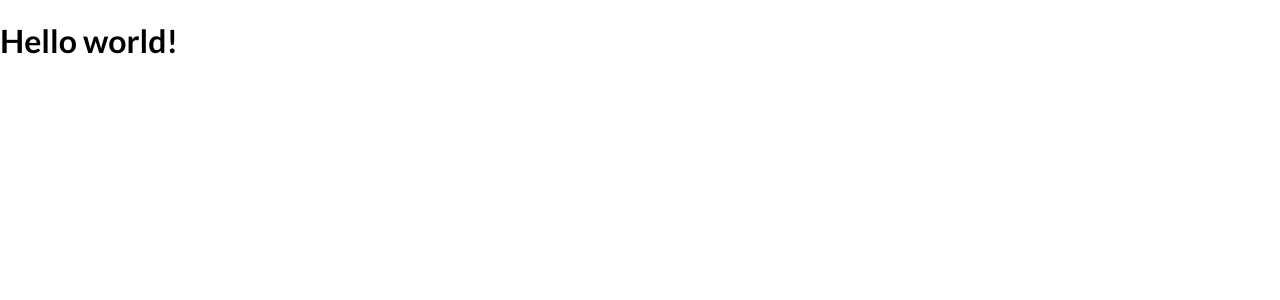
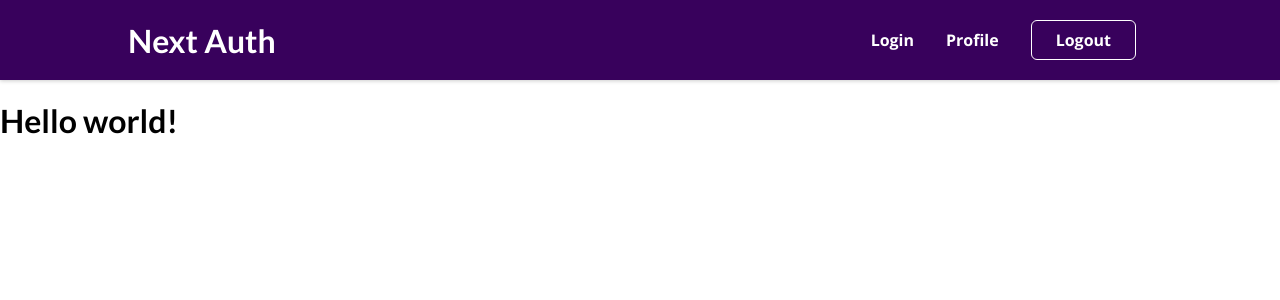
Before and after one commit to Drelanis/Next_EducationalProject, a Next.js app: page / in a window 1280 px wide. Shown: the top 300 px of the page. Built offline with nearby package versions, Linux system fonts and the light colour scheme.

Commit message:
add layout

```diff
--- /dev/null
+++ b/src/components/layout/MainNavigation.tsx
@@ -0,0 +1,39 @@
+import Link from "next/link";
+import classes from "./styles.module.css";
+
+import { signOut, useSession } from "next-auth/react";
+
+export const MainNavigation = () => {
+  // const { data: session, status } = useSession();
+
+  // const loading = status === "loading";
+
+  // const logoutHandler = () => signOut();
+
+  return (
+    <header className={classes.header}>
+      <Link href="/">
+        <div className={classes.logo}>Next Auth</div>
+      </Link>
+      <nav>
+        <ul>
+          {/* {!session && !loading && ( */}
+          <li>
+            <Link href="/auth">Login</Link>
+          </li>
+          {/* )} */}
+          {/* {session && ( */}
+          <li>
+            <Link href="/profile">Profile</Link>
+          </li>
+          {/* )} */}
+          {/* {session && ( */}
+          <li>
+            <button>Logout</button>
+          </li>
+          {/* )} */}
+        </ul>
+      </nav>
+    </header>
+  );
+};
--- /dev/null
+++ b/src/components/layout/index.tsx
@@ -0,0 +1,11 @@
+import { PropsWithChildren } from "react";
+import { MainNavigation } from "./MainNavigation";
+
+export const Layout = (props: PropsWithChildren) => {
+  return (
+    <>
+      <MainNavigation />
+      <main>{props.children}</main>
+    </>
+  );
+};
--- /dev/null
+++ b/src/components/layout/styles.module.css
@@ -0,0 +1,55 @@
+.header {
+  width: 100%;
+  height: 5rem;
+  background-color: #38015c;
+  box-shadow: 0 1px 4px rgba(0, 0, 0, 0.2);
+  display: flex;
+  justify-content: space-between;
+  align-items: center;
+  padding: 0 10%;
+}
+
+.logo {
+  font-family: "Lato", sans-serif;
+  font-size: 2rem;
+  color: white;
+  margin: 0;
+}
+
+.header ul {
+  list-style: none;
+  margin: 0;
+  padding: 0;
+  display: flex;
+  align-items: baseline;
+}
+
+.header li {
+  margin: 0 1rem;
+}
+
+.header a {
+  text-decoration: none;
+  color: white;
+  font-weight: bold;
+}
+
+.header button {
+  font: inherit;
+  background-color: transparent;
+  border: 1px solid white;
+  color: white;
+  font-weight: bold;
+  padding: 0.5rem 1.5rem;
+  border-radius: 6px;
+  cursor: pointer;
+}
+
+.header a:hover {
+  color: #c291e2;
+}
+
+.header button:hover {
+  background-color: #c291e2;
+  color: #38015c;
+}
--- a/src/pages/_app.tsx
+++ b/src/pages/_app.tsx
@@ -1,8 +1,17 @@
+import { Layout } from "@components/layout";
+import { SessionProvider } from "next-auth/react";
+
 import "@styles/globals.css";
 import type { AppProps } from "next/app";
 
 const App = ({ Component, pageProps }: AppProps) => {
-  return <Component {...pageProps} />;
+  return (
+    <SessionProvider session={pageProps.session}>
+      <Layout>
+        <Component {...pageProps} />
+      </Layout>
+    </SessionProvider>
+  );
 };
 
 export default App;
--- a/src/pages/index.tsx
+++ b/src/pages/index.tsx
@@ -5,10 +5,7 @@
     <>
       <Head>
         <title>Next Auth</title>
-        <meta
-          name="description"
-          content="I post about programming and web development."
-        />
+        <meta name="description" content="next auth training" />
       </Head>
       <h1>Hello world!</h1>
     </>
```
Also changed, not shown: package.json (+5 -4 lines), src/components/index.ts (added), 1 other file (tests, documents, lock files or other folders).
